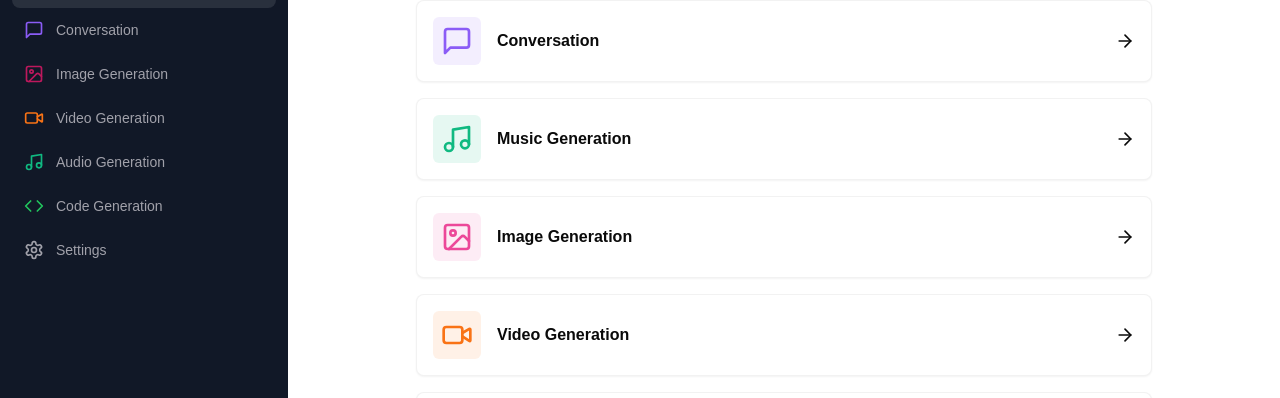
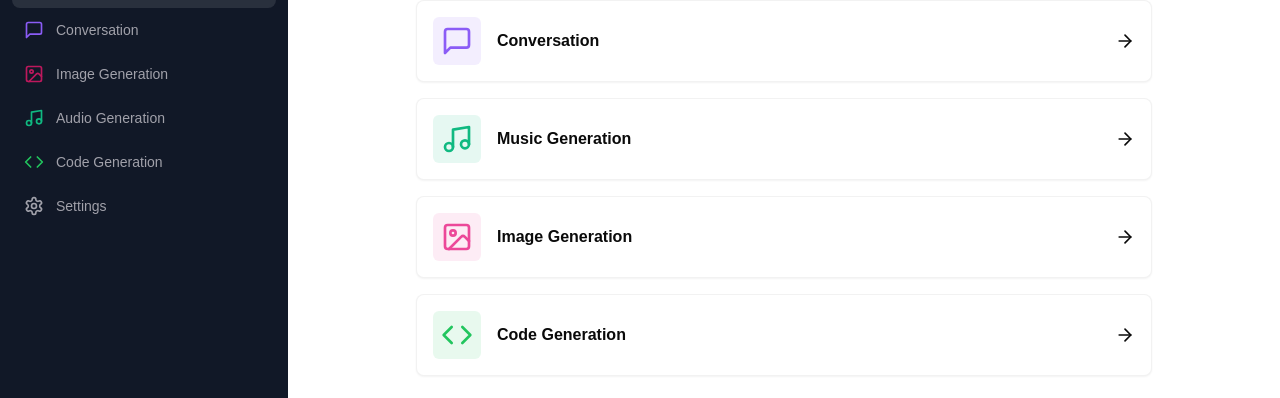
Before and after one commit to Akansha2004pandey/genixAI, a Next.js app: page /dashboard in a window 1280 px wide. Shown: the part 148-546 px from the top of the page. Built offline with nearby package versions, Linux system fonts and the light colour scheme; no server answers.

Commit message:
removed video

```diff
--- a/app/(dashboard)/(routes)/dashboard/page.tsx
+++ b/app/(dashboard)/(routes)/dashboard/page.tsx
@@ -36,13 +36,6 @@ const tools=[
     color:"text-pink-500",
     bgColor:"bg-pink-500/10",
     href:"/image"
-  },
-  {
-    label:"Video Generation",
-    icon:VideoIcon,
-    color:"text-orange-500",
-    bgColor:"bg-orange-500/10",
-    href:"/video"
   },
   {
     label:"Code Generation",
--- a/components/SideBar.tsx
+++ b/components/SideBar.tsx
@@ -29,12 +29,7 @@ const routes=[
     href:"/image",
     color:"text-pink-700",
   },
-  {
-    label:"Video Generation",
-    icon:Video,
-    href:"/video",
-    color:"text-orange-500",
-  },
+
   {
     label:"Audio Generation",
     icon:Music,
```
